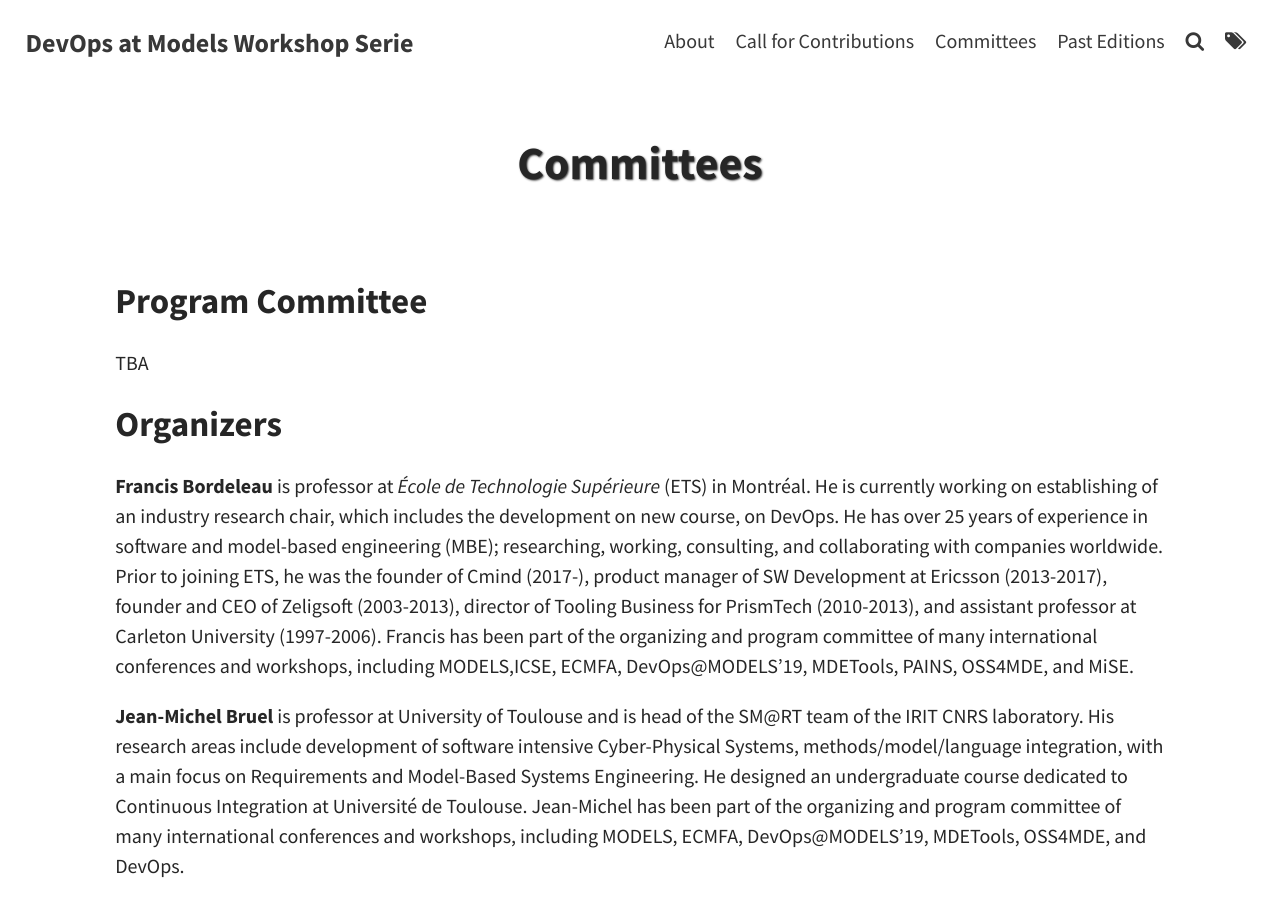
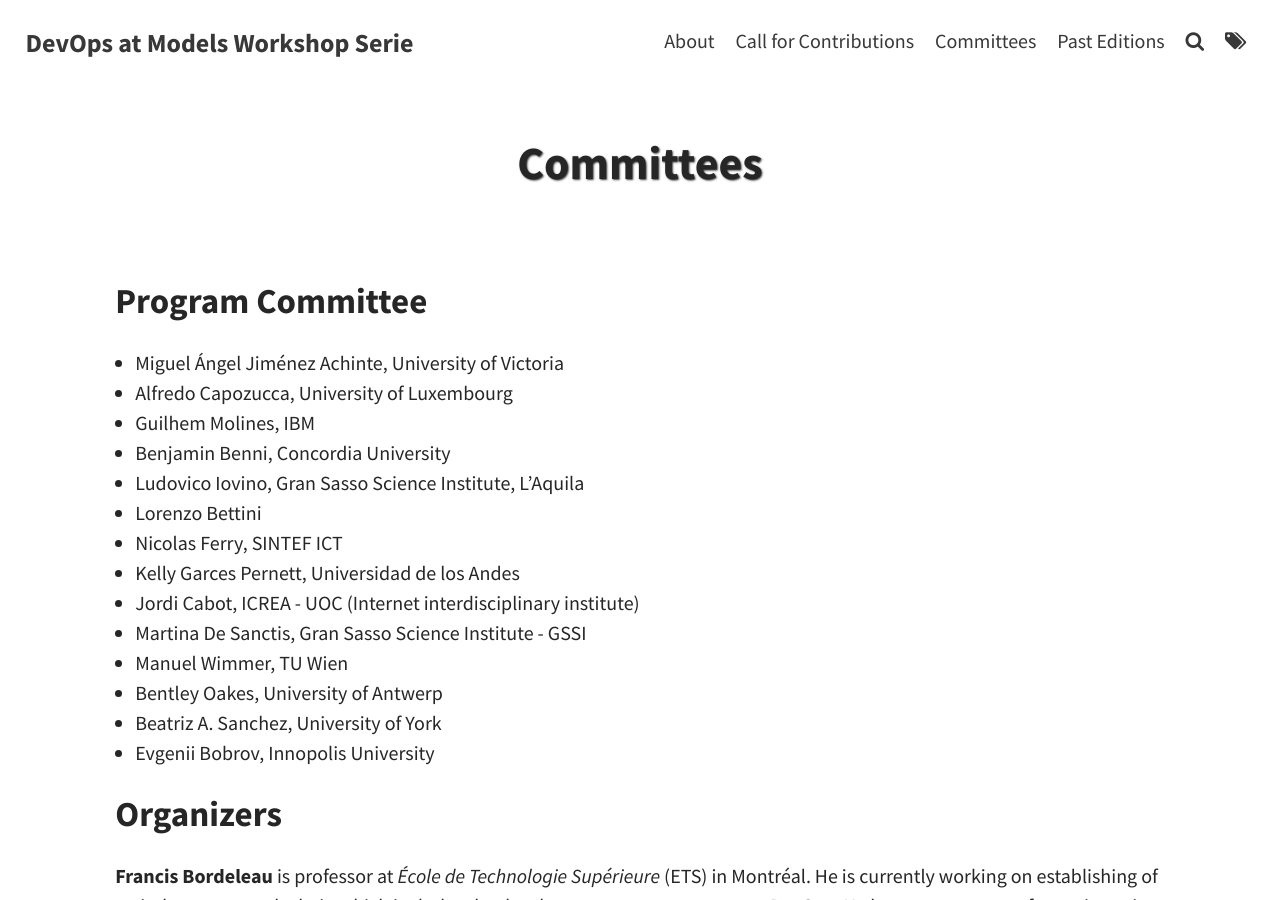
Before and after one commit to ace-design/devops-at-models, a Jekyll site: the page built from pages/organizers.md, in a window 1280 px wide and 900 px high. Built offline with Jekyll 4.4.1, drawn with Linux system fonts in a browser that asks for light colours.

Commit message:
dates + PC

```diff
--- a/pages/organizers.md
+++ b/pages/organizers.md
@@ -8,7 +8,20 @@ tags: [Committees]
 
 ## Program Committee
 
-TBA
+- Miguel Ángel Jiménez Achinte, University of Victoria
+- Alfredo	Capozucca, University of Luxembourg
+- Guilhem	Molines, IBM
+- Benjamin	Benni, Concordia University
+- Ludovico	Iovino, Gran Sasso Science Institute, L'Aquila
+- Lorenzo	Bettini
+- Nicolas	Ferry, SINTEF ICT
+- Kelly	Garces Pernett, Universidad de los Andes
+- Jordi	Cabot, ICREA - UOC (Internet interdisciplinary institute)
+- Martina	De Sanctis, Gran Sasso Science Institute - GSSI
+- Manuel	Wimmer, TU Wien
+- Bentley	Oakes, University of Antwerp
+- Beatriz A. Sanchez,	University of York
+- Evgenii	Bobrov, Innopolis University
 
 ## Organizers
 
```
Also changed, not shown: pages/cfc.md (+3 -3 lines).
